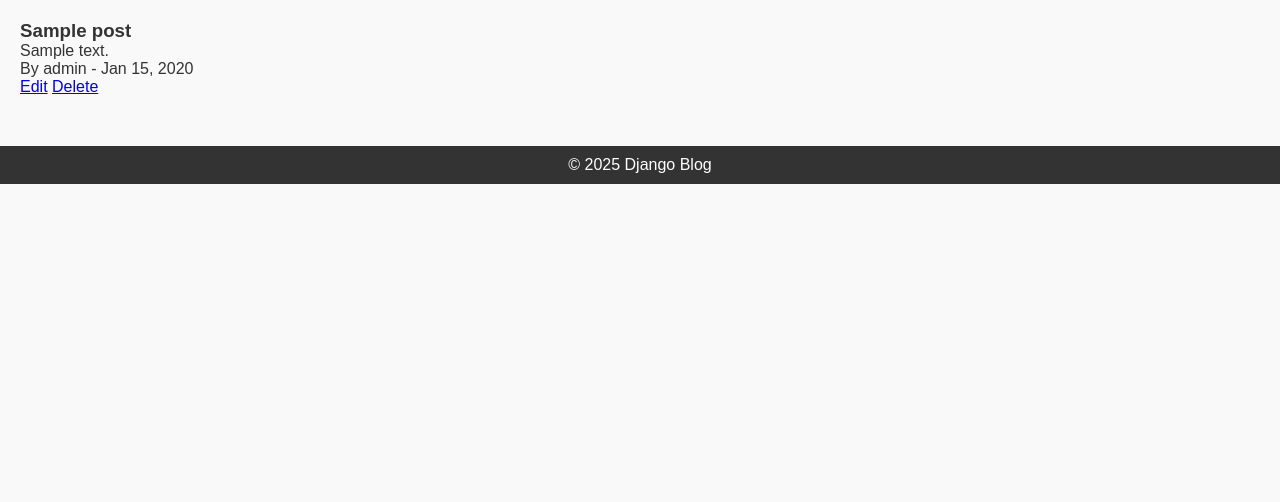
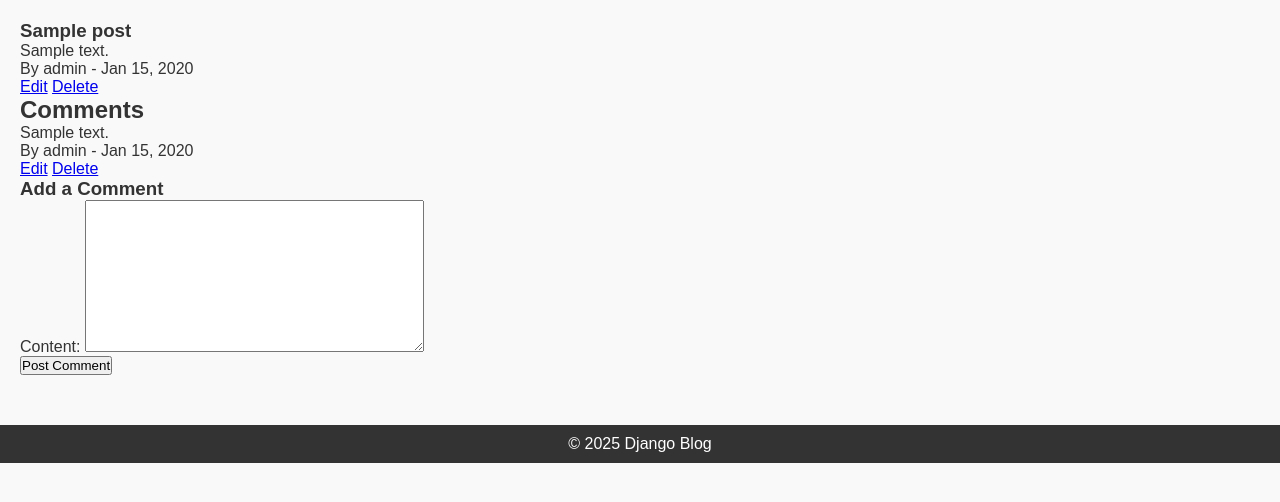
Before and after one commit to shadrack007/Alx_DjangoLearnLab, a Django app: page /blog/post/1/ in a window 1280 px wide. Shown: the part 41-543 px from the top of the page. Run offline with Django 5.2, Linux system fonts and the light colour scheme; a user stored in the database is signed in; data comes from the database, SQL or seed files in the repository; tables that the repository leaves empty hold one stand-in row (values such as "Sample post").

Commit message:
feat: CRUD On Comment model

```diff
--- a/django_blog/blog/models.py
+++ b/django_blog/blog/models.py
@@ -26,5 +26,11 @@ class Comment(models.Model):
     created_at = models.DateTimeField(auto_now_add = True)
     updated_at = models.DateTimeField(auto_now = True)
 
+    class Meta:
+        ordering = ['-created_at']
+
+    def get_absolute_url(self):
+        return reverse('post_details', kwargs = {"pk": self.post.id})
+
     def __str__(self):
         return self.content
--- a/django_blog/blog/templates/blog/post_detail.html
+++ b/django_blog/blog/templates/blog/post_detail.html
@@ -19,4 +19,35 @@
     </div>
     {% endif %}
 </div>
+
+<div>
+    <h2>Comments</h2>
+    <!--    list comments-->
+    {% for comment in post.comments.all %}
+    <p>{{comment.content}}</p>
+    <div>
+        By {{comment.author.username}} - {{comment.created_at|date:"M d, Y"}}
+    </div>
+    {% if user == comment.author %}
+    <a href="{% url 'comment_update' comment.pk %}">Edit</a>
+    <a href="{% url 'comment_delete' comment.pk %}">Delete</a>
+    {% endif %}
+    {% empty %}
+    <p>No Comments Yet</p>
+    {% endfor %}
+
+    <!--    comment form for logged in users-->
+    {% if user.is_authenticated %}
+    <h3>Add a Comment </h3>
+    <form method="post">
+        {% csrf_token %}
+        {{ comment_form.as_p}}
+        <button type="submit">Post Comment</button>
+    </form>
+    {% else %}
+    <p>
+        <a href="{% url 'login' %}">Log in</a> to Comment
+    </p>
+    {% endif %}
+</div>
 {% endblock %}
--- a/django_blog/blog/urls.py
+++ b/django_blog/blog/urls.py
@@ -14,4 +14,9 @@ urlpatterns = [
     path('post/<int:pk>/', views.PostDetailView.as_view(), name = 'post_details'),
     path('post/<int:pk>/update/', views.PostUpdateView.as_view(), name = 'post_update'),
     path('post/<int:pk>/delete/', views.PostDeleteView.as_view(), name = 'post_delete'),
+
+    #    Comments
+    path('comment/<int:pk>/edit/', views.CommentUpdateView.as_view(), name = 'comment_update'),
+    path('comment/<int:pk>/delete/', views.CommentDeleteView.as_view(), name = 'comment_delete'),
+
 ]
--- a/django_blog/blog/views.py
+++ b/django_blog/blog/views.py
@@ -6,8 +6,8 @@ from django.views import generic
 from django.contrib.auth.mixins import LoginRequiredMixin, UserPassesTestMixin
 from django.urls import reverse_lazy
 
-from .forms import CustomUserCreationForm, PostForm
-from .models import Post
+from .forms import CustomUserCreationForm, PostForm, CommentForm
+from .models import Post, Comment
 
 
 @login_required()
@@ -52,6 +52,24 @@ class PostListView(generic.ListView):
 class PostDetailView(LoginRequiredMixin, generic.DetailView):
     model = Post
 
+    def get_context_data(self, **kwargs):
+        context = super().get_context_data(**kwargs)
+        #         pass the comment form
+        context['comment_form'] = CommentForm()
+        return context
+
+    def post(self, request, *args, **kwargs):
+        self.object = self.get_object()
+
+        form = CommentForm(request.POST)
+
+        if form.is_valid():
+            comment = form.save(commit = False)
+            comment.author = request.user
+            comment.post = self.object
+            comment.save()
+        return redirect(self.object.get_absolute_url())
+
 
 class PostCreateView(LoginRequiredMixin, generic.CreateView):
     model = Post
@@ -88,3 +106,25 @@ class PostDeleteView(LoginRequiredMixin, UserPassesTestMixin, generic.DeleteView
         """Automatically called by UserPassesTest mixin"""
         post = self.get_object()
         return self.request.user == post.author  # Only author can delete
+
+
+class CommentUpdateView(LoginRequiredMixin, UserPassesTestMixin, generic.UpdateView):
+    model = Comment
+    form_class = CommentForm
+    template_name = 'blog/comment_form.html'
+
+    def test_func(self):
+        comment = self.get_object()
+        return self.request.user == comment.author
+
+
+class CommentDeleteView(LoginRequiredMixin, UserPassesTestMixin, generic.DeleteView):
+    model = Comment
+    template_name = 'blog/comment_confirm_delete.html'
+
+    def test_func(self):
+        comment = self.get_object()
+        return self.request.user == comment.author
+
+    def get_success_url(self):
+        return self.object.post.get_absolute_url()
```
Also changed, not shown: django_blog/blog/templates/blog/comment_confirm_delete.html (added, +19 -0 lines), django_blog/blog/templates/blog/comment_form.html (added, +17 -0 lines), django_blog/blog/templates/blog/post_confirm_delete.html (line endings or trailing spaces).
